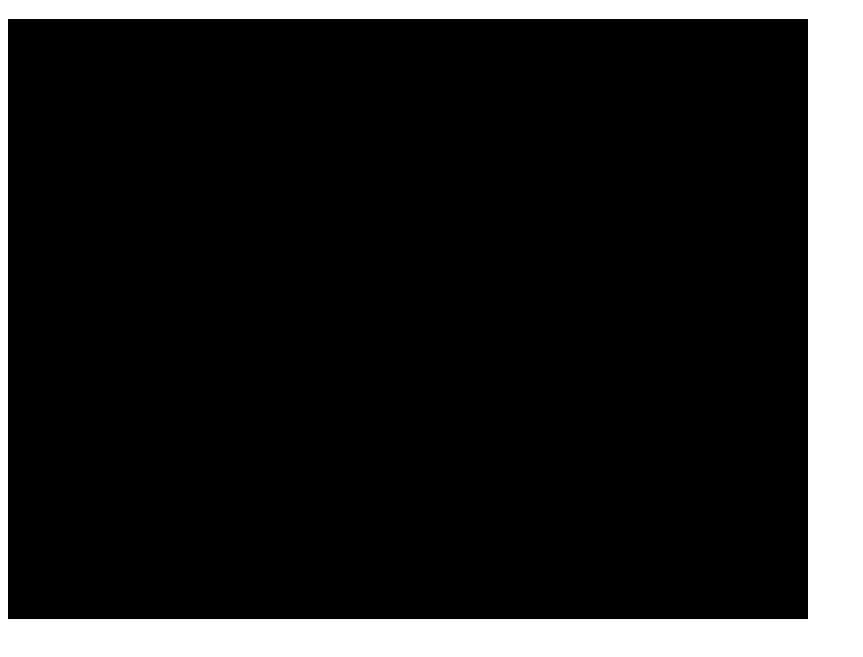
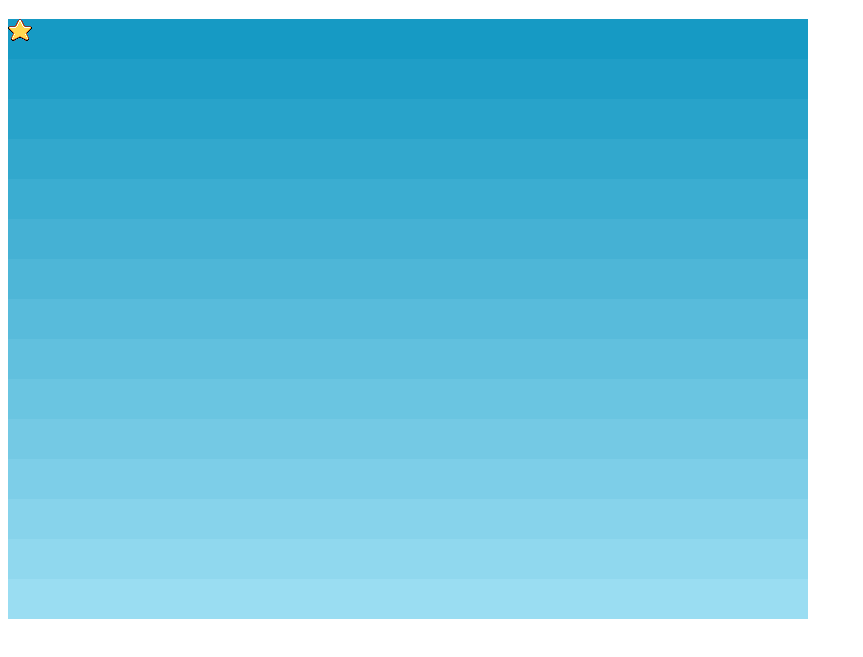
Before and after one commit to pettrz/U20092017, a plain HTML site: page public/index.html in a window 1280 px wide. Shown: the part 61-718 px from the top of the page, without its empty margins (0-863 px from the left). Drawn offline with Linux system fonts and the light colour scheme; animation ran at ten frames a second.

Commit message:
Added images and sprites

```diff
--- a/public/index.html
+++ b/public/index.html
@@ -17,12 +17,14 @@
 	var game = new Phaser.Game(800, 600, Phaser.AUTO, '', { preload: preload, create: create, update: update })
 
 	  function preload() {
-
+				game.load.image('sky','assets/sky.png');
+				game.load.image('star','assets/star.png');
+				game.load.image('platform','assets/platform.png');
             }
 
             function create() {
-
-
+				game.add.sprite(0,0, 'sky');
+				game.add.sprite(0,0, 'star');
             }
 
             function update() {
```
